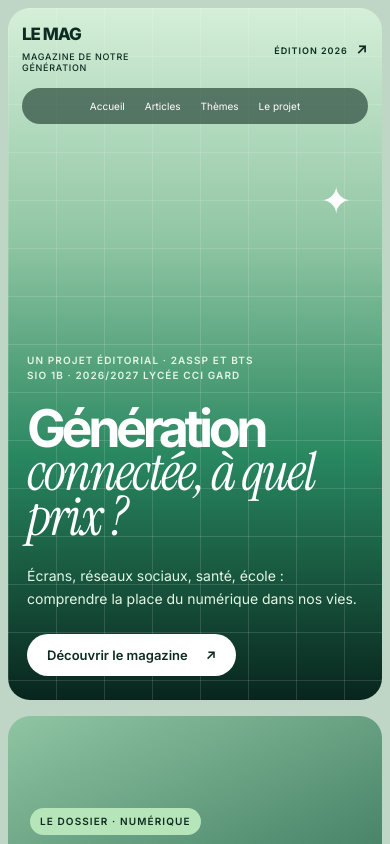
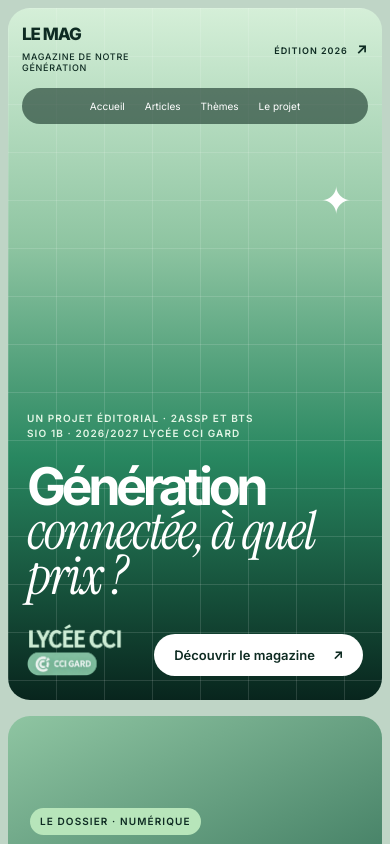
Before and after one commit to hchamrouk/lemag, a plain HTML site: page index.html in a window 390 px wide. Shown: the top 844 px of the page. Drawn offline with Linux system fonts and the light colour scheme.

Commit message:
ajout du logo du lycée

```diff
--- a/css/style.css
+++ b/css/style.css
@@ -66,8 +66,8 @@ a:focus-visible {
 }
 
 .hero {
-    min-height: 650px;
-    height: min(66vw, 790px);
+    min-height: 500px;
+    height: calc(100dvh - 28px);
     position: relative;
     overflow: hidden;
     isolation: isolate;
@@ -186,12 +186,12 @@ em {
     margin-top: 36px;
 }
 
-.hero-bottom p {
+.hero-bottom img {
     margin: 0;
-    max-width: 390px;
-    color: #e3f6e6;
+    max-width: 100px;
+    /* color: #e3f6e6;
     font-size: 13px;
-    line-height: 1.6;
+    line-height: 1.6; */
 }
 
 .pill-button {
@@ -829,14 +829,14 @@ em {
     }
 
     .hero-bottom {
-        align-items: flex-start;
-        flex-direction: column;
+        /* align-items: flex-start; */
+        /* flex-direction: column; */
         margin-top: 26px;
     }
 
-    .hero-bottom p {
+    /* .hero-bottom img {
         font-size: 11px;
-    }
+    } */
 
     .sparkle-one {
         top: 25%;
@@ -1010,9 +1010,9 @@ body {
     font-size: clamp(68px, 9.3vw, 150px);
 }
 
-.hero-bottom p {
+/* .hero-bottom p {
     font-size: clamp(15px, 1.05vw, 18px);
-}
+} */
 
 .pill-button {
     font-size: clamp(13px, .9vw, 15px);
@@ -1121,9 +1121,9 @@ body {
         font-size: 10px;
     }
 
-    .hero-bottom p {
+    /* .hero-bottom p {
         font-size: 14px;
-    }
+    } */
 
     .main-nav a {
         font-size: 11px;
--- a/index.html
+++ b/index.html
@@ -37,7 +37,7 @@
                 <p class="eyebrow hero-eyebrow">Un projet éditorial · 2ASSP et BTS SIO 1B · 2026/2027 lycée CCI Gard</p>
                 <h1>Génération<br><em>connectée, à quel prix&nbsp;?</em></h1>
                 <div class="hero-bottom">
-                    <p>Écrans, réseaux sociaux, santé, école :<br>comprendre la place du numérique dans nos vies.</p>
+                    <img src="img/lycee-cci-gard.png" alt="logo du lycée cci du gard">
                     <a class="pill-button" href="#articles">Découvrir le magazine <span aria-hidden="true">↗</span></a>
                 </div>
             </div>
```
Also changed, not shown: img/lycee-cci-gard.png (added).
